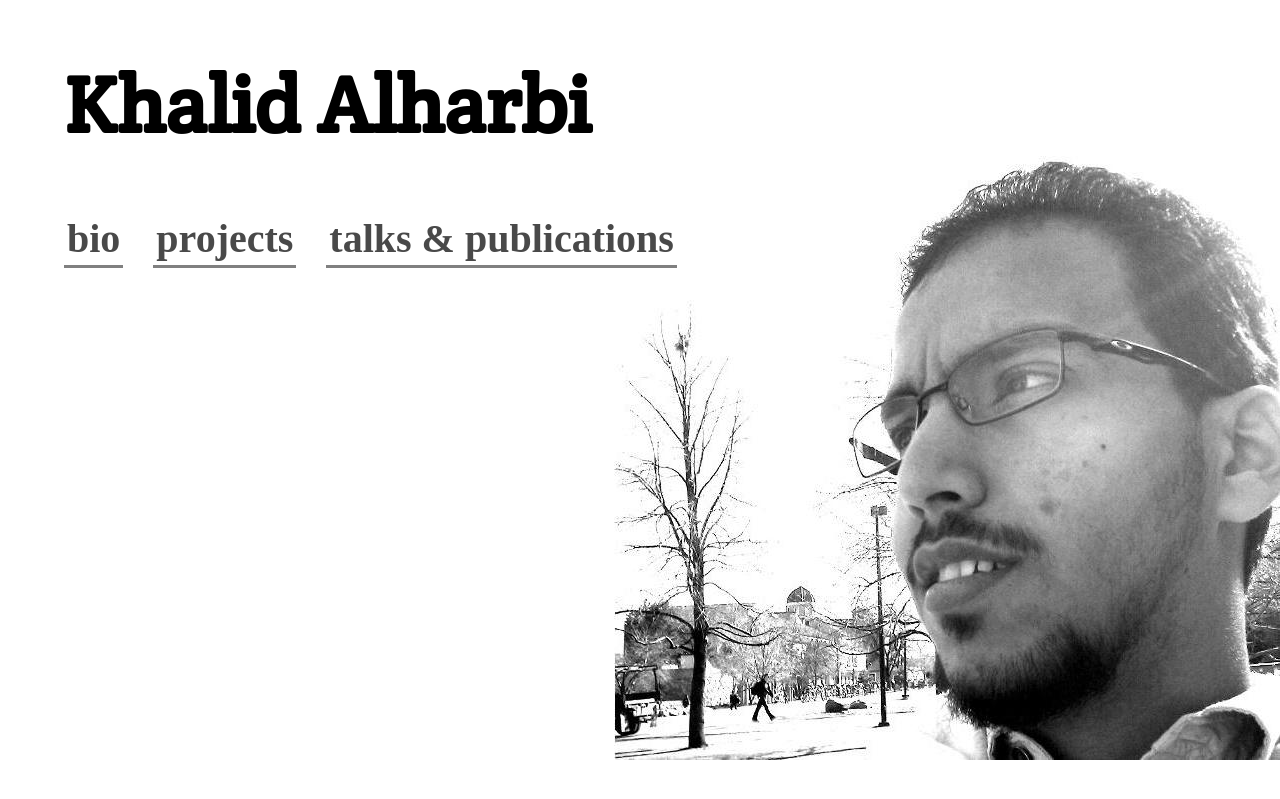
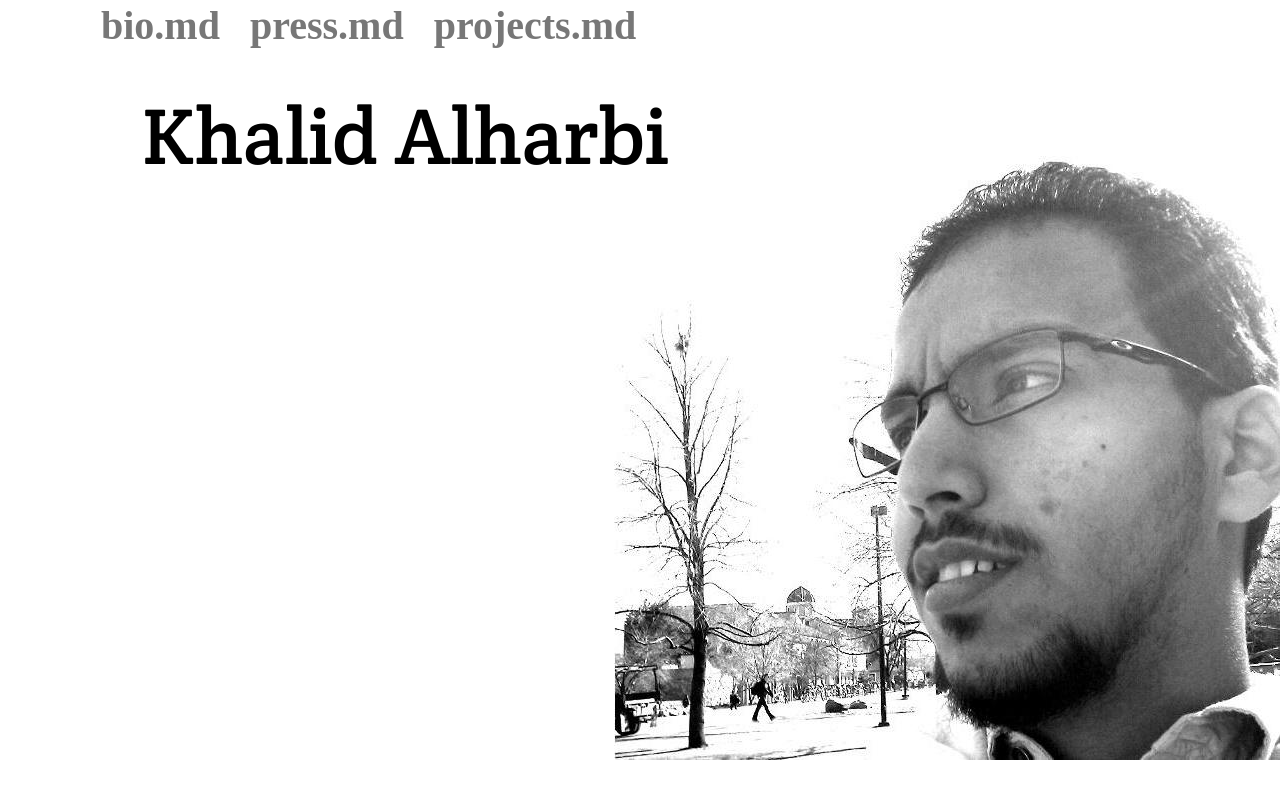
Before and after one commit to kalharbi/kalharbi.github.io, a Jekyll site: the page built from index.html, in a window 1280 px wide. Shown: the top 799 px of the page. Built offline with Jekyll 4.4.1, drawn with Linux system fonts in a browser that asks for light colours; Markdown is read by kramdown in place of the engine named in the settings.

Commit message:
fix navbar on mobile devices

```diff
--- /dev/null
+++ b/_includes/pages_list
@@ -0,0 +1,11 @@
+{% for node in pages_list %}
+  {% if group == null or group == node.group %}
+    {% if page.url == node.url %}
+      <li class="active"><a href="{{node.url}}" class="active">{{node.name}}</a></li>
+    {% else %}
+      <li><a href="{{node.url}}">{{node.name}}</a></li>
+    {% endif %}
+  {% endif %}
+{% endfor %}
+{% assign pages_list = nil %}
+{% assign group = nil %}
--- a/_layouts/home.html
+++ b/_layouts/home.html
@@ -10,12 +10,103 @@
         <link rel="stylesheet" href="/css/syntax.css">
 
         <!-- Custom CSS -->
-        <link rel="stylesheet" href="/css/home.css">
-		<!--custom font -->
-		<link href='http://fonts.googleapis.com/css?family=Crete+Round' rel='stylesheet' type='text/css'>
+        <link href="/css/bootstrap.css" rel="stylesheet" media="screen" type="text/css">
+		<!-- custom fonts -->
+		<link href="http://fonts.googleapis.com/css?family=Crete+Round" rel="stylesheet" type="text/css">
+		<style type="text/css">
+        html,
+        body {
+			background: #FFFFFF url("../images/me.jpg") no-repeat fixed right;
+        	height: 100%;
+			background
+        }
+		/* Wrapper for page content to push down footer */
+        #wrap {
+          min-height: 100%;
+          height: auto !important;
+          height: 100%;
+          /* Negative indent footer by it's height */
+          margin: 0 auto -100px;
+        }
+		.container{
+			color: #000;
+			font-family: "Swiss 721 W01 Light","Helvetica Neue",Helvetica,"Lucida Grande",Arial,sans-serif;
+		    font-size: 14pt;
+		    text-align: left;
+		}
+		.navbar-header, .navbar-collapse{
+			background-color: #fff;
+		}
+		a.navbar-brand{
+			font-family: 'Crete Round',serif;
+			font-size: 40px;
+			color: #000;
+		}
+			.navbar-custom{
+				font-family: 'Chewy', cursive;
+				font-weight: bold;
+				font-size: 40px;
+				border-color: #fff;
+			}
+			.navbar-custom .navbar-nav > .active > a,
+			.navbar-custom .navbar-nav > .active > a:hover,
+			.navbar-custom .navbar-nav > .active > a:focus {
+				background-color: #000;
+				color: #eee;
+			}
+			.navbar-custom .navbar-nav > li > a:hover {
+				background-color: #404040;
+				color: #fff;
+			}
+			h1.m_title{
+				font-family: 'Crete Round',serif;
+				color:#000000;
+				font-size: 80px;
+				margin-left: 5%;
+				text-align: left;
+				vertical-align: middle;
+			}
+		</style>
+
     </head>
+    <body>
+		<div id= "wrap">
+			<div class="container">
+				<nav class="navbar navbar-default navbar-custom" role="navigation">
+				  <!-- Brand and toggle get grouped for better mobile display -->
+				  <div class="navbar-header">
+				    <button type="button" class="navbar-toggle" data-toggle="collapse" data-target="#bs-example-navbar-collapse-1">
+				      <span class="sr-only">Toggle navigation</span>
+				      <span class="icon-bar"></span>
+				      <span class="icon-bar"></span>
+				      <span class="icon-bar"></span>
+				    </button>
+				  </div>
 
-    <body class= "main">
+				  <!-- Collect the nav links, forms, and other content for toggling -->
+				  <div class="collapse navbar-collapse" id="bs-example-navbar-collapse-1">
+				    <ul class="nav navbar-nav">
+					    {% assign pages_list = site.pages %}
+					    {% assign group = 'navigation' %}
+					    {% include pages_list %}
+				    </ul>
+				  </div><!-- /.navbar-collapse -->
+				</nav>
+
+
+        <div class="container">
           {{ content }}
+		</div>
+
+		<div id="push"></div>
+	</div> <!-- /container -->
+	</div> <!-- /wrap -->
+
+
+
+    <!-- jQuery (necessary for Bootstrap's JavaScript plugins) -->
+    <script src="https://code.jquery.com/jquery.js"></script>
+    <!-- Include all compiled plugins (below), or include individual files as needed -->
+    <script src="js/bootstrap.min.js"></script>
     </body>
 </html>
--- a/css/home.css
+++ /dev/null
@@ -1,42 +0,0 @@
-body.main {
-	background: #FFFFFF url("../images/me.jpg") no-repeat fixed right;
-	width: 100%;
-	margin: 0 auto;
-}
-
-.m_nav {
-	font-family: 'Chewy', cursive;
-	font-weight: bold;
-	font-size: 40px;
-}
-
-.m_nav ul {
-	padding: 6px 0 7px 0; /*6px should equal top padding of "ul li a" below, 7px should equal bottom padding + bottom border of "ul li a" below*/
-	text-align: left;
-	margin-left: 5%;
-}
-
-.m_nav ul li {
-	display: inline;
-}
-
-.m_nav ul li a {
-	color: #494949;
-	padding: 6px 3px 4px 3px; /*top padding is 6px, bottom padding is 4px*/
-	margin-right: 20px; /*spacing between each menu link*/
-	text-decoration: none;
-	border-bottom: 3px solid gray; /*bottom border is 3px*/
-}
-
-.m_nav ul li a:hover, .underlinemenu ul li a.selected {
-	background-color: #000;
-	color: #eee;
-}
-
-h1.m_title{
-	font-family: 'Crete Round',serif;
-	color:#000000;
-	font-size: 80px;
-	margin-left: 5%;
-	text-align: left;
-}
--- a/index.html
+++ b/index.html
@@ -1,13 +1,7 @@
 ---
 layout: home
 title: Khalid Alharbi
+name: Khalid Alharbi
 ---
 
-		<h1 class="m_title">Khalid Alharbi</h1>
-		<div class="m_nav">
-			<ul>
-				<li><a href="/bio.html">bio</a></li>
-				<li><a href="/projects.html">projects</a></li>
-				<li><a href="/press.html">talks & publications</a></li>
-			</ul>
-		</div>
+<h1 class="m_title">Khalid Alharbi</h1>
```
Also changed, not shown: _layouts/default.html (+21 -28 lines), bio.md (+2 -0 lines), press.md (+2 -0 lines), projects.md (+2 -0 lines).
